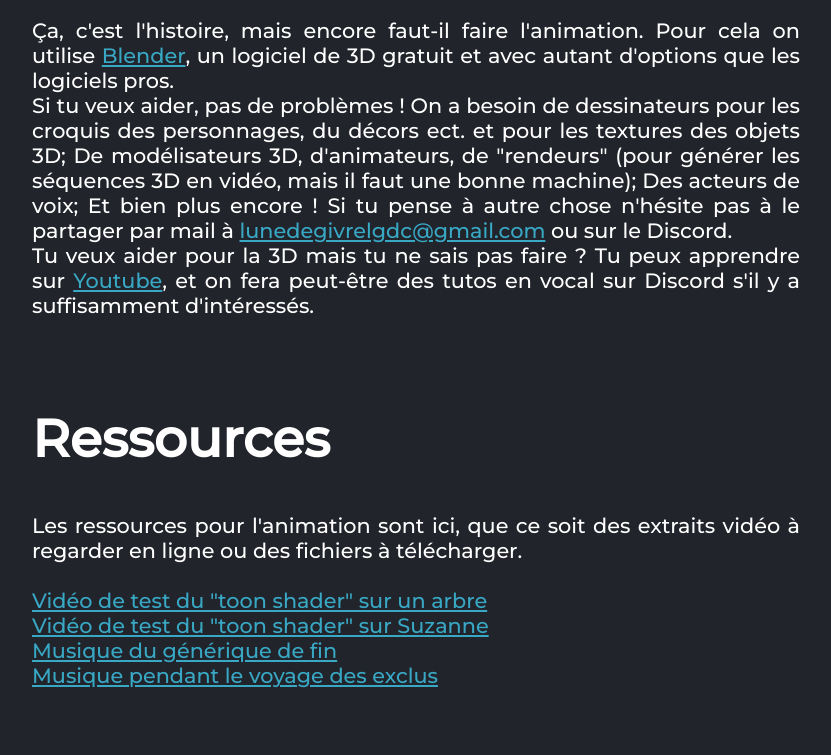
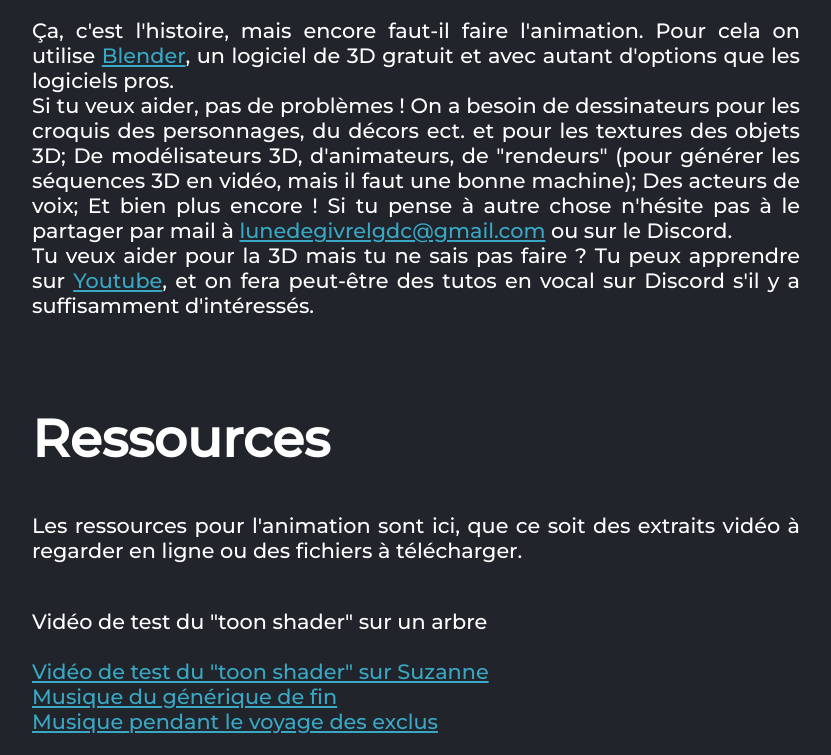
Before and after one commit to PelageNocturne/Animation-Project-Lune-de-Givre, a plain HTML site: page index.html in a window 1280 px wide. Shown: the part 828-1583 px from the top of the page, without its empty margins (224-1055 px from the left). Before the commit the page ends 1537 px from the top, so only its background shows below. Drawn offline with Linux system fonts and the light colour scheme.

Commit message:
Update index.html

```diff
--- a/index.html
+++ b/index.html
@@ -47,7 +47,7 @@
 
         <p>Les ressources pour l'animation sont ici, que ce soit des extraits vidéo à regarder en ligne ou des fichiers à télécharger.<br/>
         <br/>
-        <a href="test-toon-shader-arbre">Vidéo de test du "toon shader" sur un arbre</a><br/>
+        <nav href="test-toon-shader-arbre">Vidéo de test du "toon shader" sur un arbre</nav><br/>
         <a href="test-toon-shader-suzanne">Vidéo de test du "toon shader" sur Suzanne</a><br/>
         <a href="musique-generique-fin">Musique du générique de fin</a><br/>
         <a href="musique-voyage-des-exclus">Musique pendant le voyage des exclus</a></p>
```
